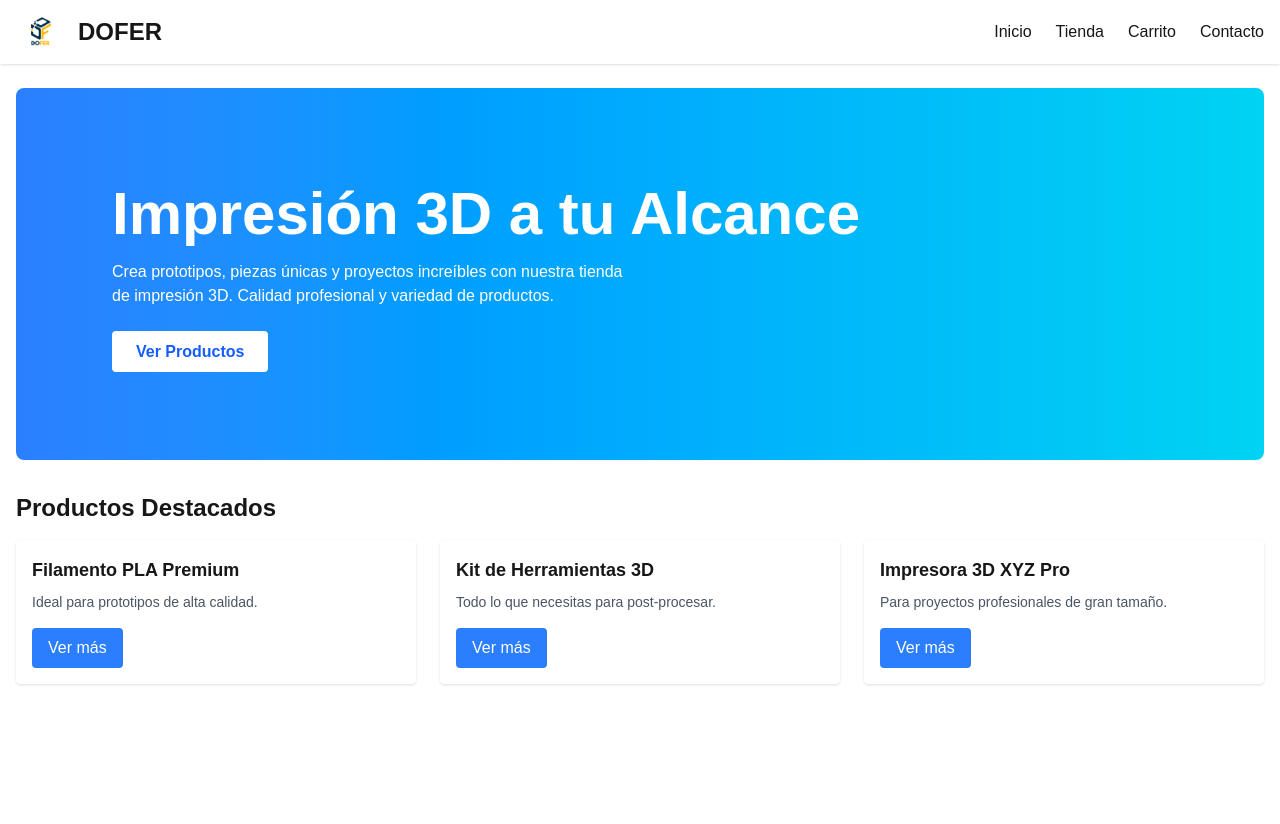
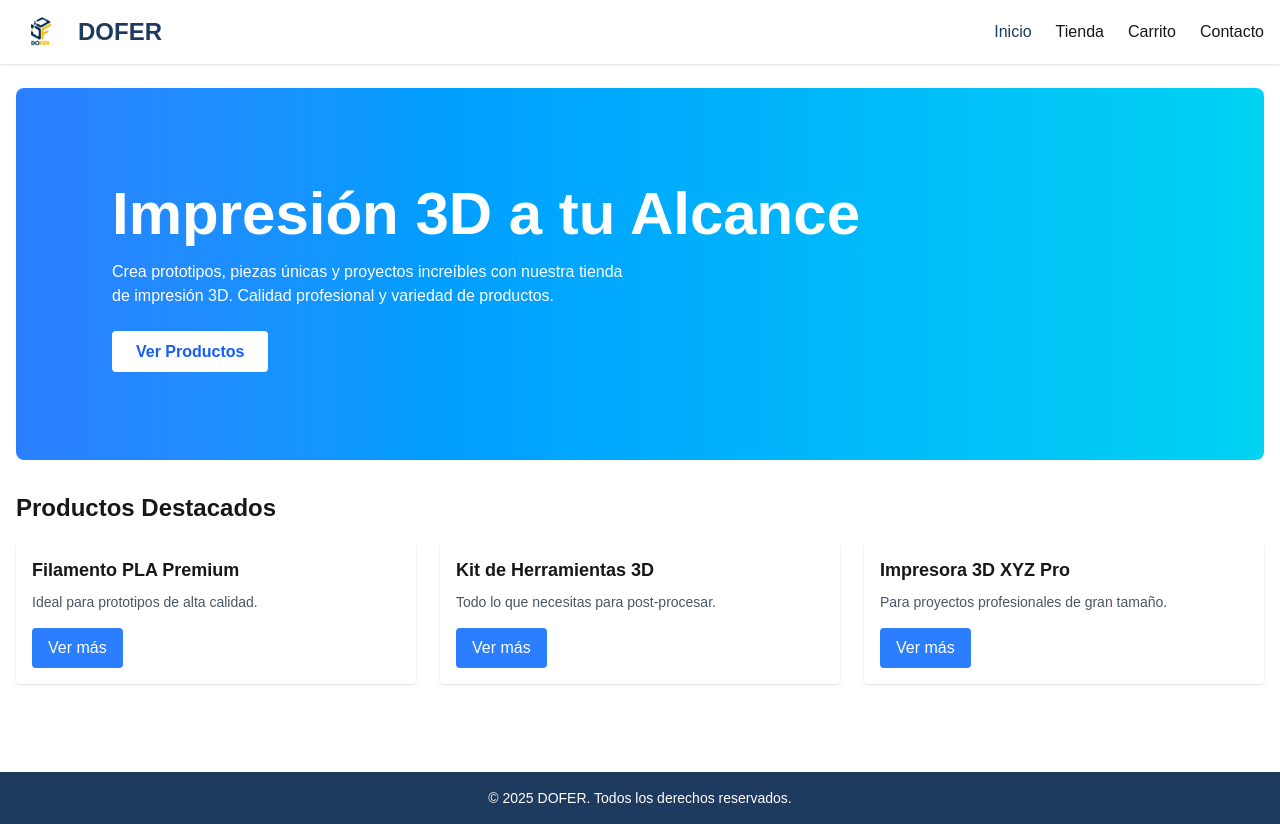
Before and after one commit to MoraMateo/Dofer-ecommerce, a Next.js app: page / in a window 1280 px wide. Built offline with nearby package versions, Linux system fonts and the light colour scheme.

Commit message:
fix tailwind styles

```diff
--- a/app/globals.css
+++ b/app/globals.css
@@ -1,4 +1,8 @@
-@import "tailwindcss";
+@import 'tailwindcss';
+
+@theme {
+  --color-dofer-blue: #1E3A5F;
+}
 
 /* Estilos globales extra */
 body {
--- a/app/layout.tsx
+++ b/app/layout.tsx
@@ -30,9 +30,9 @@
             </div>
             <ul className="flex gap-6 font-medium">
               <li>
-                <p className="text-red transition">
+                <a className="text-dofer-blue transition">
                   Inicio
-                </p>
+                </a>
               </li>
               <li>
                 <a href="/shop" className="hover:text-dofer-blue transition">
--- a/postcss.config.mjs
+++ b/postcss.config.mjs
@@ -1,6 +1,6 @@
-const config = {
+/** @type {import('tailwindcss').Config} */
+export default {
   plugins: {
-    "@tailwindcss/postcss": {},
+    '@tailwindcss/postcss': {},
   },
-};
-export default config;
+}
--- a/tailwind.config.js
+++ /dev/null
@@ -1,17 +0,0 @@
-/** @type {import('tailwindcss').Config} */
-module.exports = {
-  content: [
-    "./app/**/*.{js,ts,jsx,tsx}",       // Rutas del App Router de Next.js (si aplica)
-    "./pages/**/*.{js,ts,jsx,tsx}",     // Páginas Next.js (si usas Pages router)
-    "./components/**/*.{js,ts,jsx,tsx}" // Componentes reutilizables
-  ],
-  theme: {
-    extend: {
-      colors: {
-        'dofer-blue': '#1E3A5F',
-        'dofer-yellow': '#FBC02D',
-      },
-    },
-  },
-  plugins: [],
-}
```
